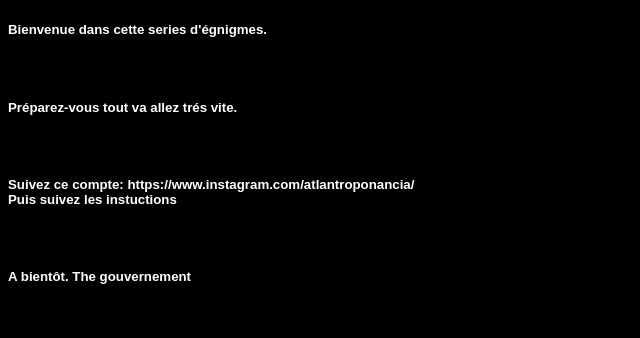
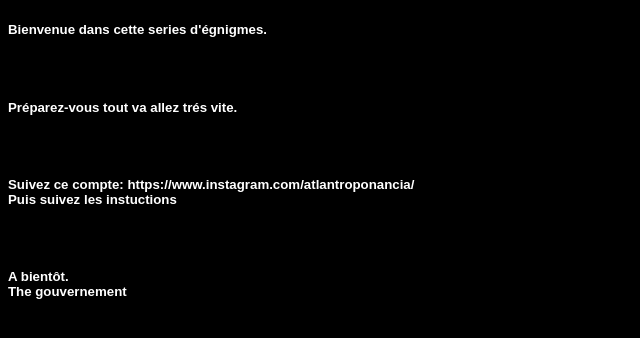
Before and after one commit to Beubeugd/kaxxiy, a plain HTML site: page index.html in a window 1280 px wide. Shown: the whole page, without its empty margins (0-640 px from the left). Drawn offline with Linux system fonts and the light colour scheme.

Commit message:
Update index.html

```diff
--- a/index.html
+++ b/index.html
@@ -16,7 +16,7 @@
 	<br>
 	Puis suivez les instuctions</h5>
 <br>
-<h5>A bientôt.
+<h5>A bientôt. <br>
 
 The gouvernement</h5>
 <br>
```
